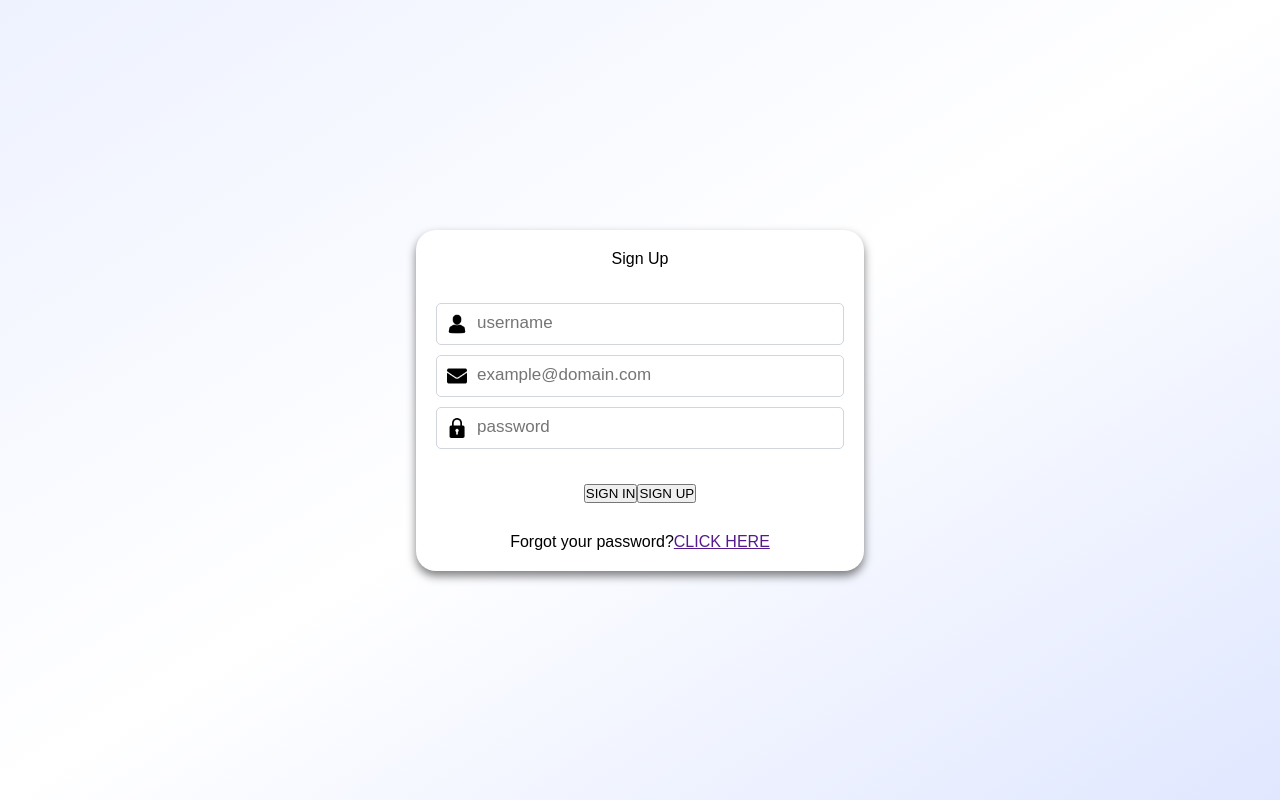
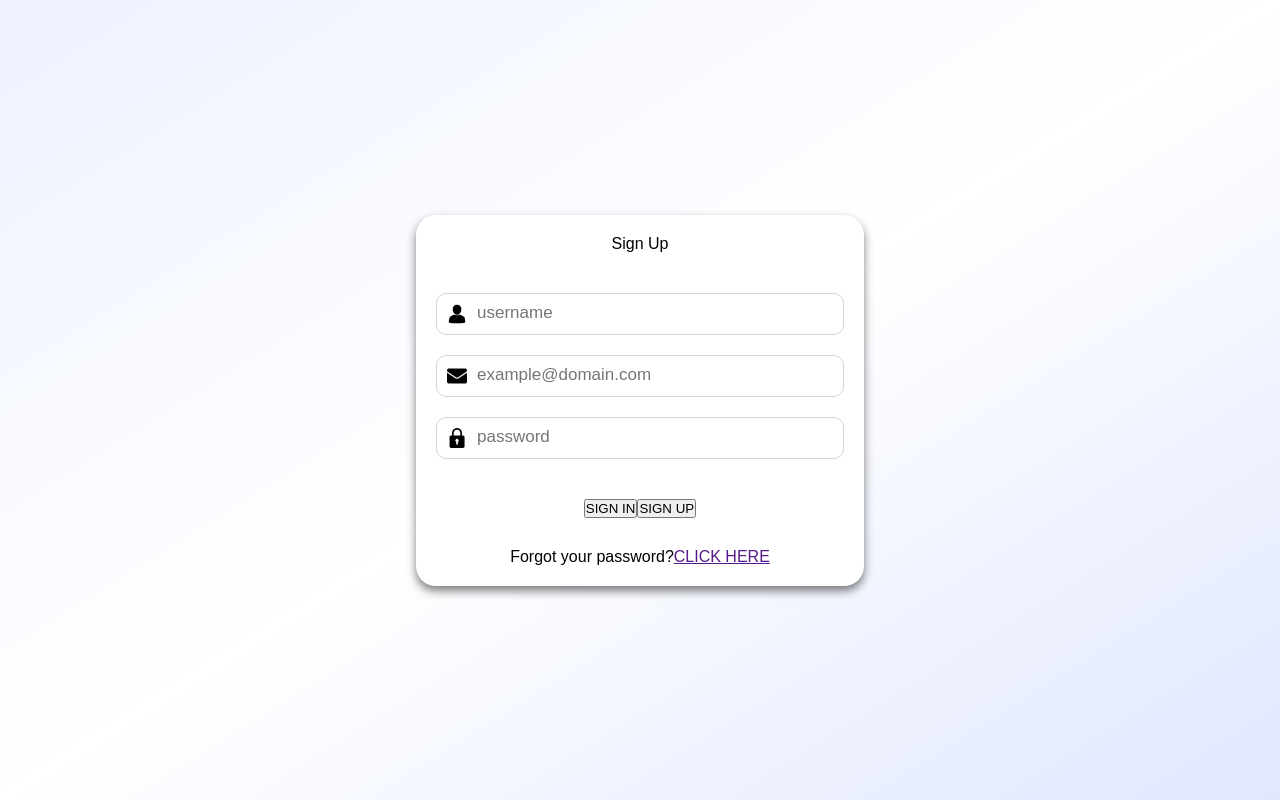
Before and after one commit to NelMatrix743/simple_react_sign_in_up, a React (Vite) app: page / in a window 1280 px wide. Built offline with nearby package versions, Linux system fonts and the light colour scheme.

Commit message:
add style for input container

```diff
--- a/src/Components/AuthSection/AuthSection.css
+++ b/src/Components/AuthSection/AuthSection.css
@@ -30,9 +30,16 @@
     padding: 5px 8px 5px 5px;
     width: 100%;
     border: 1px solid #D1D5DC;
-    border-radius: 5px;
-    margin: 5px 0px;
+    border-radius: 10px;
+    margin: 10px 0px;
+    transition: 0.5s ease; /* border-color 0.3s ease */
 }
+
+.input-item:focus-within {
+    border: 2px solid #1CAE81;
+    transition: 0.1s ;
+}
+
 
 input {
     width: 100%;
```
